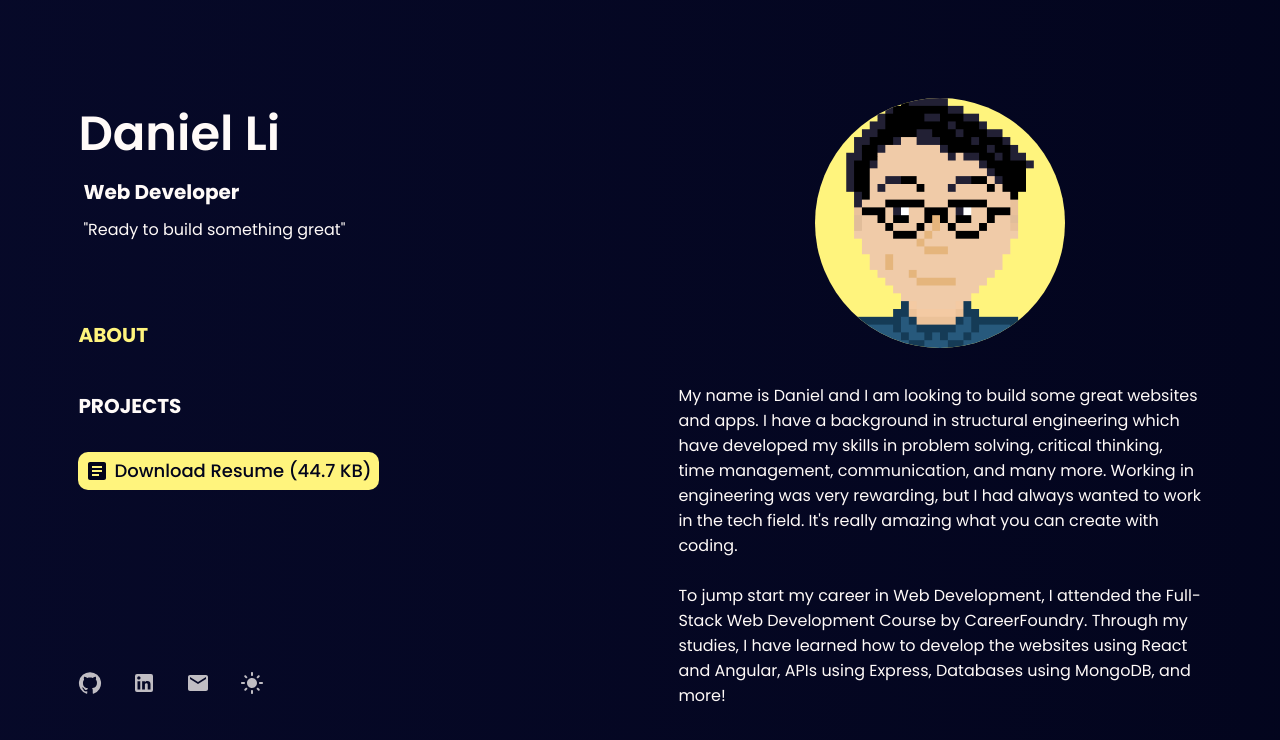
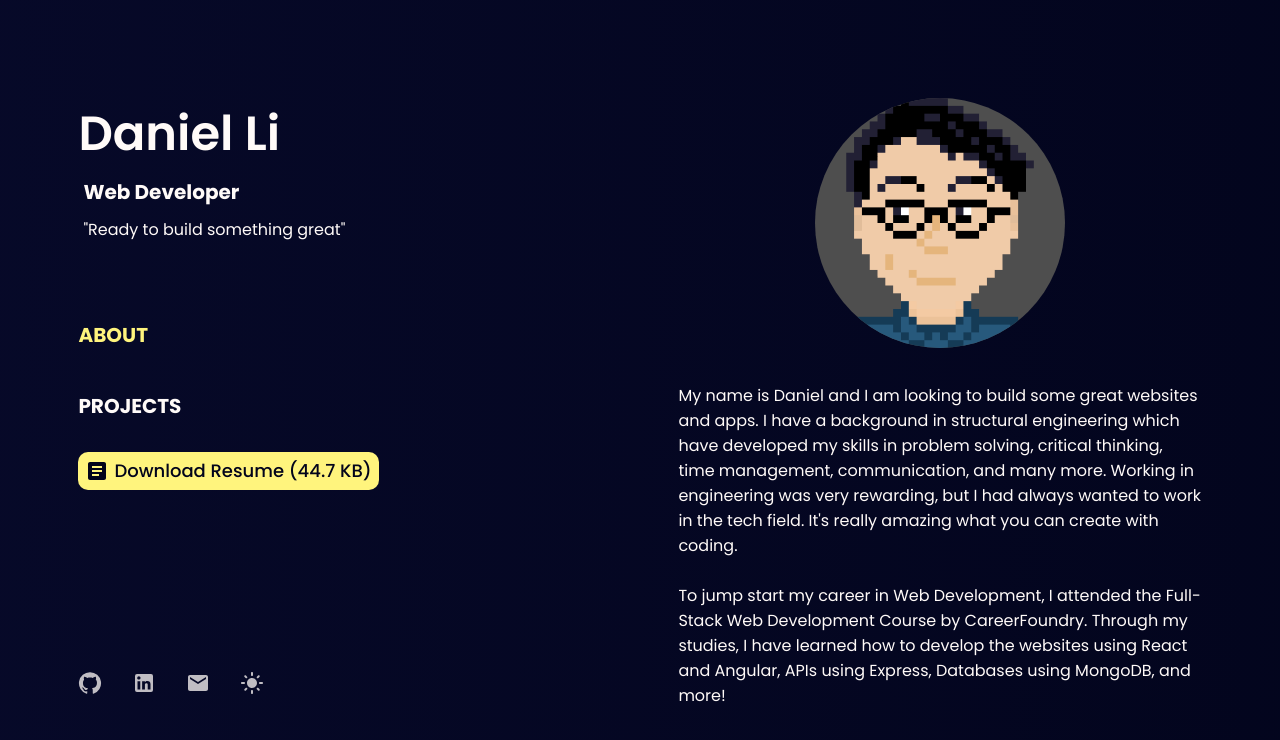
Before and after one commit to danielcli-dev/portfolio, a React (Create React App) app: page / in a window 1280 px wide. Shown: the top 740 px of the page. Built offline with nearby package versions, Linux system fonts and the light colour scheme.

Commit message:
Adjusted portrait icon background color

```diff
--- a/src/About.css
+++ b/src/About.css
@@ -53,7 +53,7 @@
 }
 
 .about__portraitIcon {
-  background-color: var(--text-stylish);
+  background-color: rgb(78, 78, 78);
   border-radius: 50%;
   width: clamp(200px, 40vw, 250px);
   height: clamp(200px, 40vw, 250px);
```
